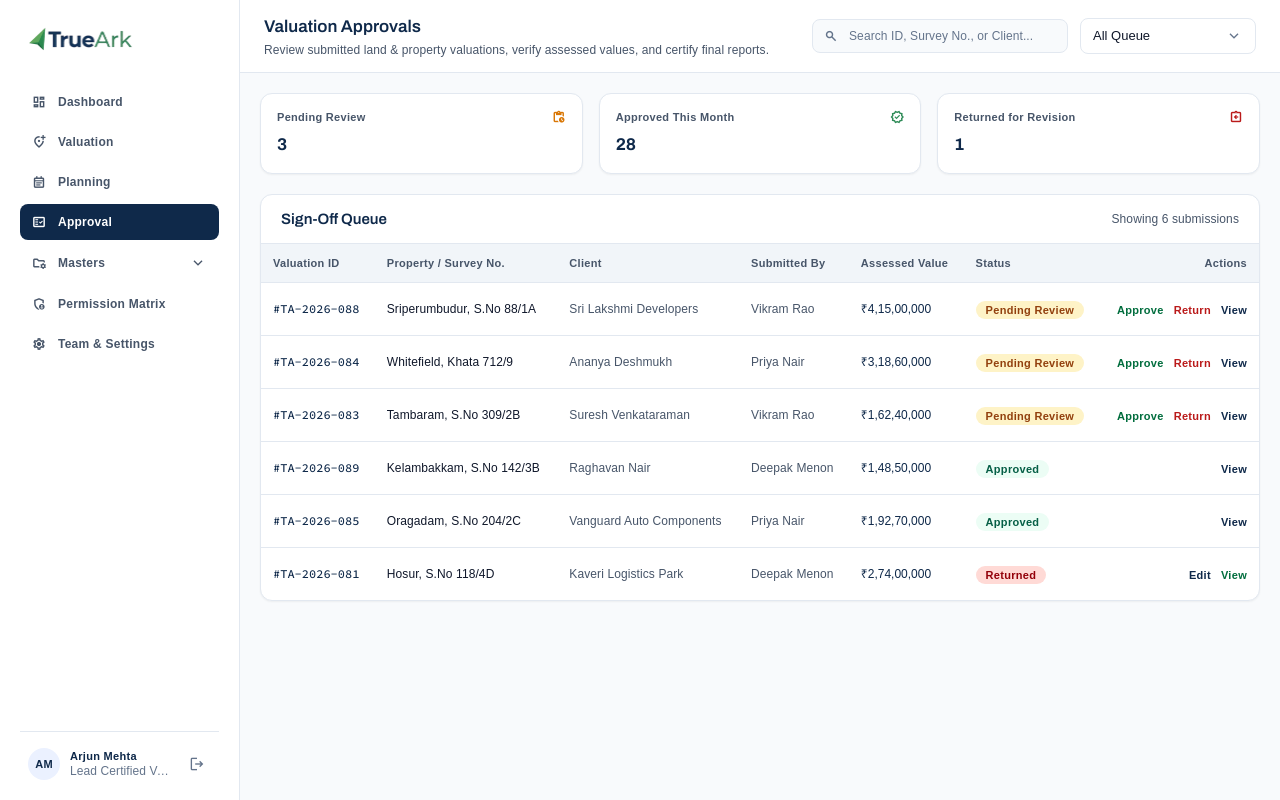
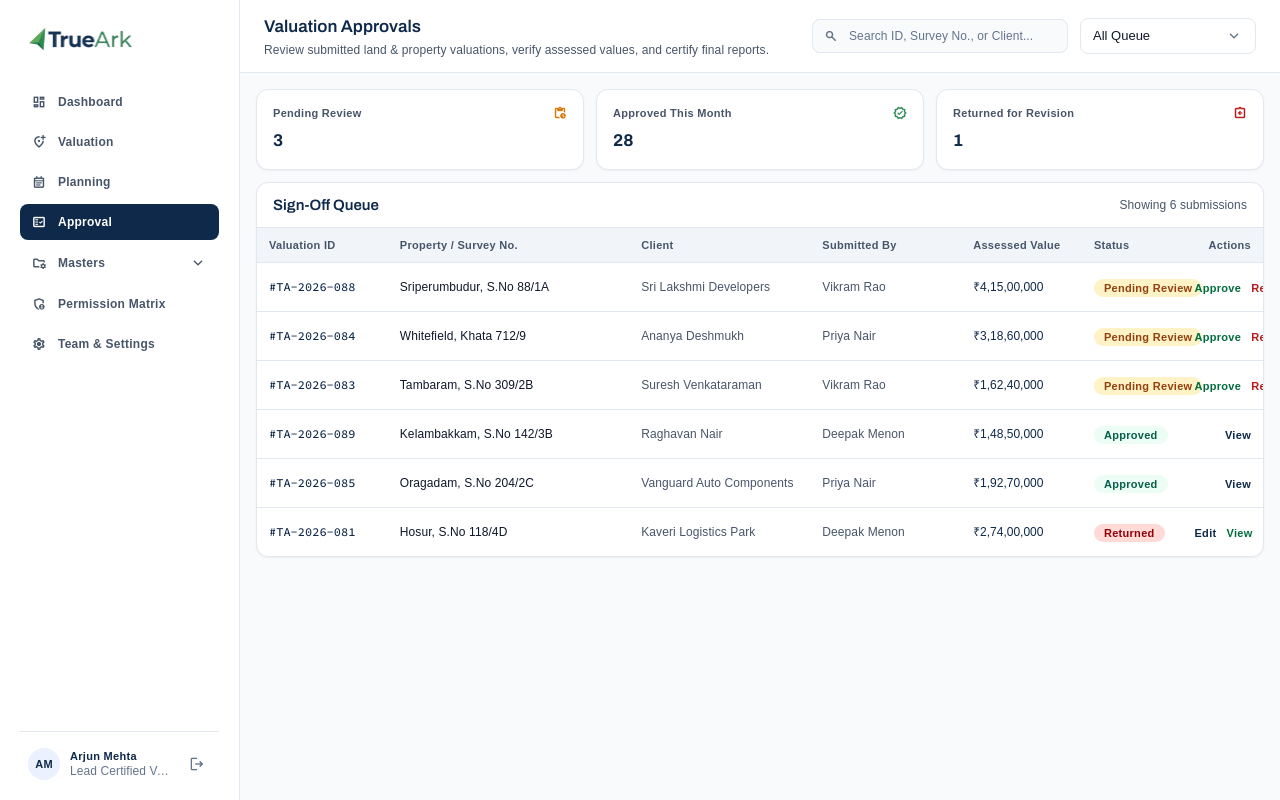
Before and after one commit to sanjaygac/True-ark-project, a React (Vite) app in the folder frontend/: page /company-admin/approval in a window 1280 px wide. Built offline with nearby package versions, Linux system fonts and the light colour scheme; a web font is replaced by a local one.

Commit message:
fix: make table columns fixed position and prevent horizontal scroll in Valuations and Approvals

```diff
--- a/frontend/src/pages/company-admin/CompanyApprovalsPage.jsx
+++ b/frontend/src/pages/company-admin/CompanyApprovalsPage.jsx
@@ -190,9 +190,9 @@ export default function CompanyApprovalsPage() {
           </div>
         </header>
 
-        <main className="p-3 sm:p-4 lg:p-5 flex-1 flex flex-col gap-4 sm:gap-5 min-w-0">
+        <main className="p-3 sm:p-4 flex-1 flex flex-col gap-3 min-w-0">
           {/* KPI Summary Row (3 Cards) */}
-          <section aria-label="Approval Summary Metrics" className="grid grid-cols-1 sm:grid-cols-3 gap-3 sm:gap-4 items-stretch">
+          <section aria-label="Approval Summary Metrics" className="grid grid-cols-1 sm:grid-cols-3 gap-3 items-stretch">
             <article className="h-full bg-surface-container-lowest border border-outline-variant rounded-md p-3.5 sm:p-4 shadow-sm flex flex-col justify-between gap-2">
               <header className="flex items-center justify-between gap-2">
                 <h2 className="font-label text-label-sm text-on-surface-variant whitespace-nowrap">
@@ -238,36 +238,45 @@ export default function CompanyApprovalsPage() {
 
           {/* Sign-Off Queue Table Card */}
           <section className="bg-surface-container-lowest border border-outline-variant rounded-md shadow-sm overflow-hidden">
-            <div className="px-4 sm:px-5 py-3.5 border-b border-outline-variant flex flex-wrap items-center justify-between gap-3">
+            <div className="px-3.5 sm:px-4 py-3 border-b border-outline-variant flex flex-wrap items-center justify-between gap-3">
               <h2 className="font-headline text-headline-sm text-primary">Sign-Off Queue</h2>
               <span className="font-body text-body-sm text-on-surface-variant tabular-nums">
                 Showing {filteredSubmissions.length} {filteredSubmissions.length === 1 ? 'submission' : 'submissions'}
               </span>
             </div>
 
-            <div className="w-full overflow-x-auto lg:overflow-x-hidden">
-              <table className="w-full text-left border-collapse">
+            <div className="w-full overflow-hidden">
+              <table className="w-full table-fixed text-left border-collapse">
+                <colgroup>
+                  <col className="w-[13%]" />
+                  <col className="w-[24%]" />
+                  <col className="w-[18%]" />
+                  <col className="w-[15%]" />
+                  <col className="w-[12%]" />
+                  <col className="w-[10%]" />
+                  <col className="w-[8%]" />
+                </colgroup>
                 <thead className="bg-surface-container-low border-b border-outline-variant">
                   <tr>
-                    <th scope="col" className="px-2.5 xl:px-3 py-3 font-label text-label-sm text-on-surface-variant whitespace-nowrap">
+                    <th scope="col" className="px-2 xl:px-3 py-2.5 font-label text-label-sm text-on-surface-variant whitespace-nowrap truncate">
                       Valuation ID
                     </th>
-                    <th scope="col" className="px-2.5 xl:px-3 py-3 font-label text-label-sm text-on-surface-variant whitespace-nowrap">
+                    <th scope="col" className="px-2 xl:px-3 py-2.5 font-label text-label-sm text-on-surface-variant whitespace-nowrap truncate">
                       Property / Survey No.
                     </th>
-                    <th scope="col" className="px-2.5 xl:px-3 py-3 font-label text-label-sm text-on-surface-variant whitespace-nowrap">
+                    <th scope="col" className="px-2 xl:px-3 py-2.5 font-label text-label-sm text-on-surface-variant whitespace-nowrap truncate">
                       Client
                     </th>
-                    <th scope="col" className="px-2.5 xl:px-3 py-3 font-label text-label-sm text-on-surface-variant whitespace-nowrap">
+                    <th scope="col" className="px-2 xl:px-3 py-2.5 font-label text-label-sm text-on-surface-variant whitespace-nowrap truncate">
                       Submitted By
                     </th>
-                    <th scope="col" className="px-2.5 xl:px-3 py-3 font-label text-label-sm text-on-surface-variant whitespace-nowrap">
+                    <th scope="col" className="px-2 xl:px-3 py-2.5 font-label text-label-sm text-on-surface-variant whitespace-nowrap truncate">
                       Assessed Value
                     </th>
-                    <th scope="col" className="px-2.5 xl:px-3 py-3 font-label text-label-sm text-on-surface-variant whitespace-nowrap">
+                    <th scope="col" className="px-2 xl:px-3 py-2.5 font-label text-label-sm text-on-surface-variant whitespace-nowrap truncate">
                       Status
                     </th>
-                    <th scope="col" className="px-2.5 xl:px-3 py-3 font-label text-label-sm text-on-surface-variant text-right whitespace-nowrap">
+                    <th scope="col" className="px-2 xl:px-3 py-2.5 font-label text-label-sm text-on-surface-variant text-right whitespace-nowrap">
                       Actions
                     </th>
                   </tr>
@@ -276,26 +285,26 @@ export default function CompanyApprovalsPage() {
                   {filteredSubmissions.length > 0 ? (
                     filteredSubmissions.map((item) => (
                       <tr key={item.id} className="approval-row hover:bg-surface-container-low/50 transition-colors duration-state-change">
-                        <td className="px-2.5 xl:px-3 py-3.5 font-mono text-[11px] xl:text-mono-md text-primary whitespace-nowrap">
+                        <td className="px-2 xl:px-3 py-2.5 sm:py-3 font-mono text-[11px] xl:text-[12px] text-primary whitespace-nowrap truncate" title={item.code}>
                           {item.code}
                         </td>
-                        <td className="px-2.5 xl:px-3 py-3.5 font-body text-body-sm text-on-surface">
+                        <td className="px-2 xl:px-3 py-2.5 sm:py-3 font-body text-body-sm text-on-surface truncate" title={item.property}>
                           {item.property}
                         </td>
-                        <td className="px-2.5 xl:px-3 py-3.5 font-body text-body-sm text-on-surface-variant">
+                        <td className="px-2 xl:px-3 py-2.5 sm:py-3 font-body text-body-sm text-on-surface-variant truncate" title={item.client}>
                           {item.client}
                         </td>
-                        <td className="px-2.5 xl:px-3 py-3.5 font-body text-body-sm text-on-surface-variant whitespace-nowrap">
+                        <td className="px-2 xl:px-3 py-2.5 sm:py-3 font-body text-body-sm text-on-surface-variant whitespace-nowrap truncate" title={item.submittedBy}>
                           {item.submittedBy}
                         </td>
-                        <td className="px-2.5 xl:px-3 py-3.5 font-label text-[12px] text-primary tabular-nums whitespace-nowrap">
+                        <td className="px-2 xl:px-3 py-2.5 sm:py-3 font-label text-[12px] text-primary tabular-nums whitespace-nowrap truncate" title={item.assessedValue}>
                           {item.assessedValue}
                         </td>
-                        <td className="px-2.5 xl:px-3 py-3.5 whitespace-nowrap">
+                        <td className="px-2 xl:px-3 py-2.5 sm:py-3 whitespace-nowrap">
                           {getStatusPill(item.status)}
                         </td>
-                        <td className="px-2.5 xl:px-3 py-3.5 text-right whitespace-nowrap">
-                          <div className="inline-flex items-center gap-2.5">
+                        <td className="px-2 xl:px-3 py-2.5 sm:py-3 text-right whitespace-nowrap">
+                          <div className="inline-flex items-center justify-end gap-2 xl:gap-2.5">
                             {item.status === 'Pending Review' && (
                               <>
                                 <button
```
Also changed, not shown: frontend/src/pages/company-admin/CompanyValuationsPage.jsx (+31 -21 lines).
